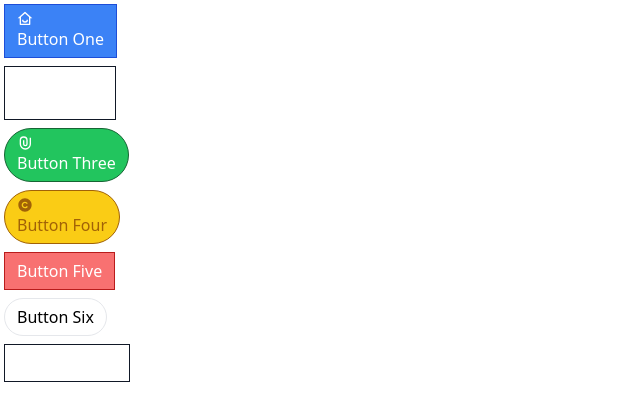
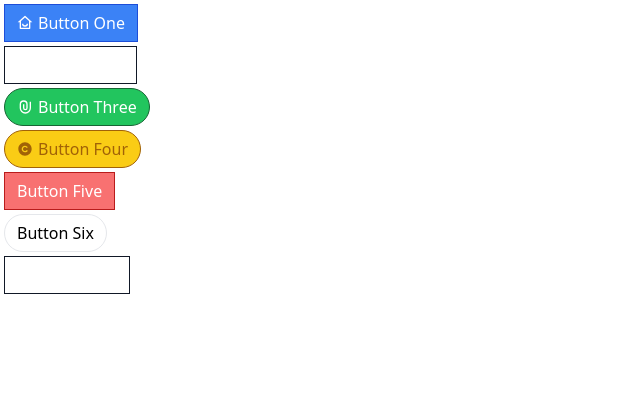
Before and after one commit to derhalljon/comps, a React (Create React App) app: page / in a window 1280 px wide. Shown: the top 420 px of the page, without its empty margins (0-640 px from the left). Built offline with nearby package versions, Linux system fonts and the light colour scheme.

Commit message:
added more to the classNames

```diff
--- a/src/Button.js
+++ b/src/Button.js
@@ -11,7 +11,7 @@ function Button({
     outline,
     rounded
 }) {
-    const classes = className('px-3 py-1.5 border m-1', {
+    const classes = className('flex items-center px-3 py-1.5 border m-1', {
         'border-blue-700 bg-blue-500 text-white': primary,
         'border-gray-900 bg-gray-600 text-white': secondary,
         'border-green-800 bg-green-500 text-white': success,
```
